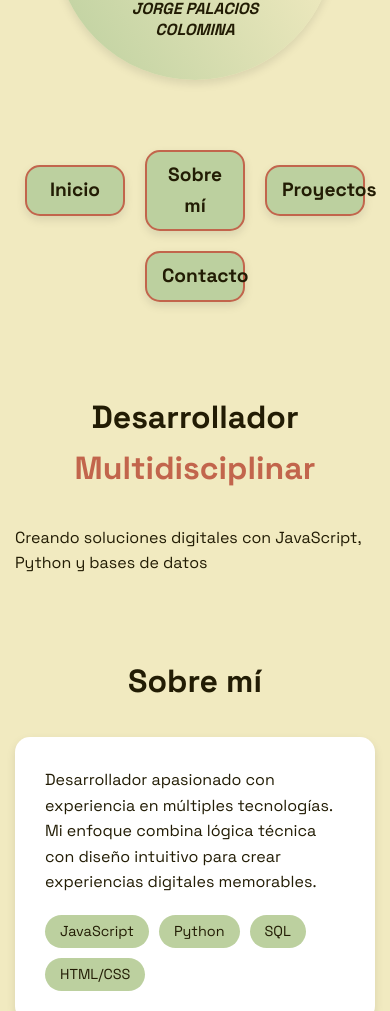
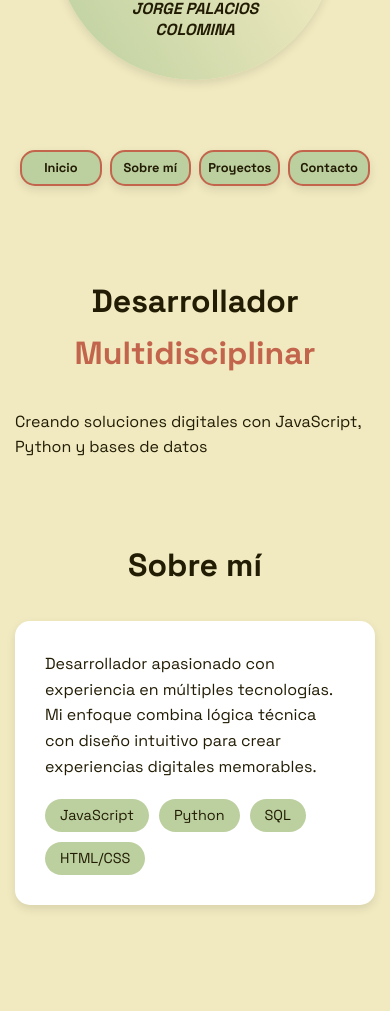
Before and after one commit to palaciusjorge/proyecto_HTML_CSS, a plain HTML site: page index.html in a window 390 px wide. Shown: the top 1011 px of the page. Drawn offline with Linux system fonts and the light colour scheme.

Commit message:
cambio para pantalla mocil 2

```diff
--- a/styles/styles.css
+++ b/styles/styles.css
@@ -330,16 +330,18 @@ h2 {
         font-size: 16px;
         white-space: pre-line;
         line-height: 1.3;
+    }
 
     #menu {
-        margin-top: 120px;
-        gap: 10px;
+        gap: 8px; /* Reducimos el espacio entre tarjetas */
+        padding: 0 10px; /* Añadimos padding a los lados */
     }
 
     .tarjeta {
-        width: 80px;
-        font-size: 0.9rem;
-        padding: 6px 10px;
+        width: 22%; /* Usamos porcentaje para mejor ajuste */
+        min-width: 70px; /* Ancho mínimo */
+        padding: 6px 5px; /* Padding más ajustado */
+        font-size: 0.8rem; /* Tamaño de fuente más pequeño */
     }
 
     .tarjeta-proyecto {
@@ -352,5 +354,4 @@ h2 {
         height: 80px;
         margin: 35px auto;
     }
-    }
 }
```
